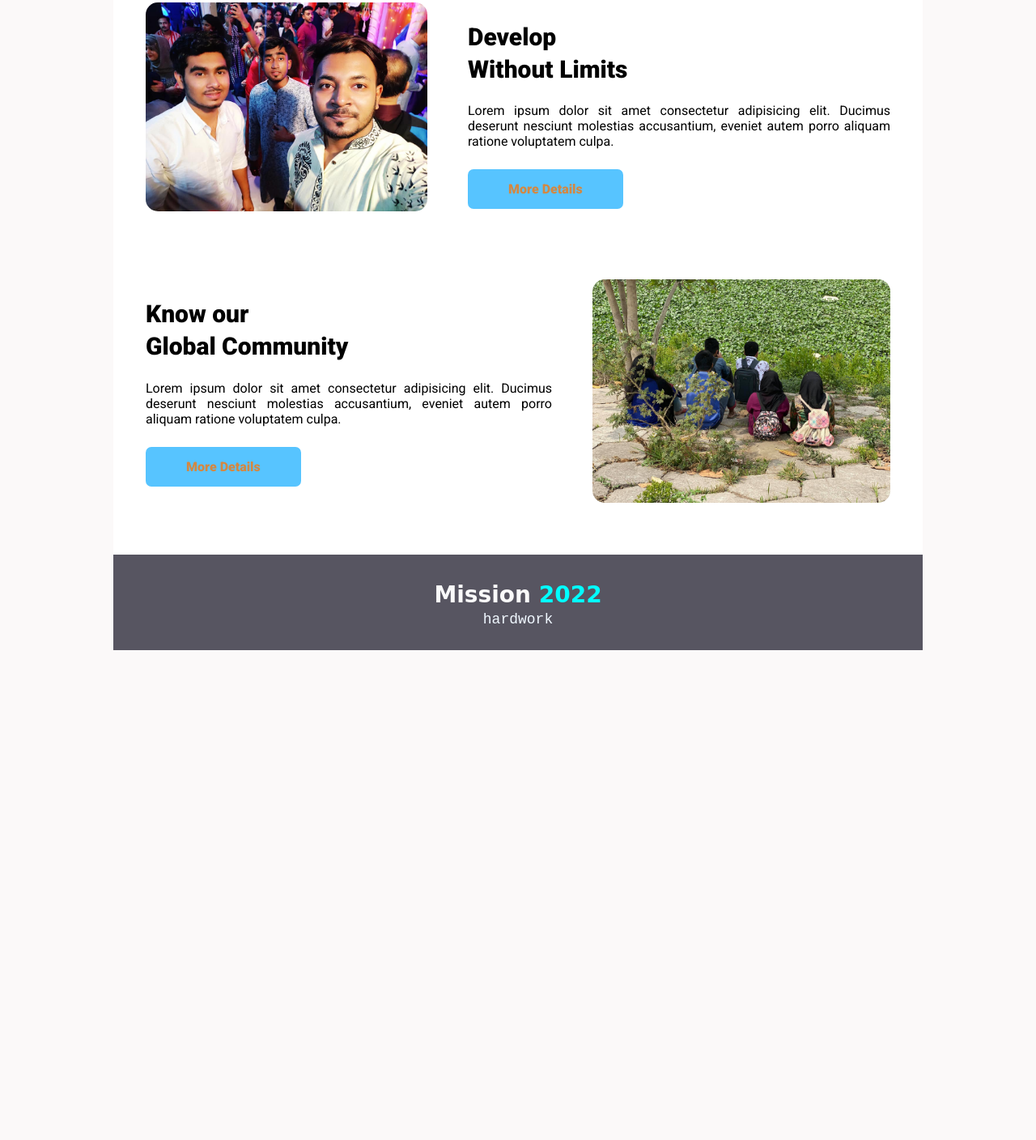
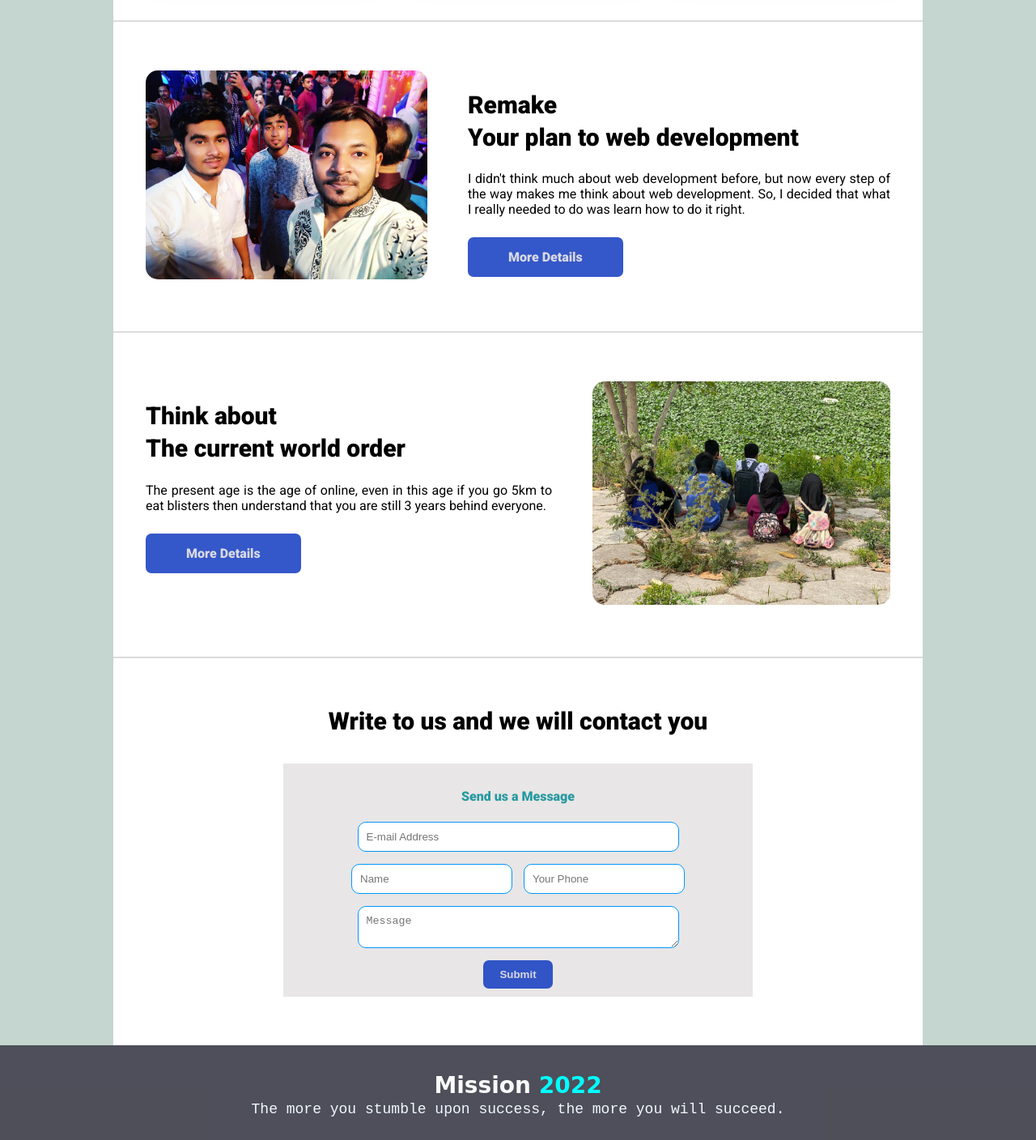
Before and after one commit to MuhammadBorhan/first-assignment, a plain HTML site: page index.html in a window 1280 px wide. Shown: the part 945-2353 px from the top of the page at 81% size. Before the commit the page ends 1748 px from the top, so only its background shows below. Drawn offline with Linux system fonts and the light colour scheme.

Commit message:
added contact section

```diff
--- a/index.html
+++ b/index.html
@@ -26,9 +26,8 @@
                         <h1>Stay focused on</h1>
                         <h2>Mission 2022</h2>
                     </div>
-                    <p>Lorem ipsum dolor sit amet, consectetur adipisicing elit. Rerum animi placeat dolore, odit magni
-                        aliquam rem molestias perspiciatis quisquam fuga?</p>
-                    <a class="default-btn" targer="-blank" href="#">Explore Now</a>
+                    <p>I am very happy that I was able to start my mission. Millions of crores of thankd to Allah.</p>
+                    <a class="default-btn" targer="-blank" href="#">See More...</a>
                     <small>Scroll down to explore more about us</small>
                 </div>
                 <div class="header-right">
@@ -53,9 +52,9 @@
                     </div>
                     <div class="banner-heading">
                         <h3>Mission</h3>
-                        <p>Lorem ipsum dolor, sit amet consectetur adipisicing elit. Aliquid delectus natus magni
-                            quaerat
-                            vitae libero suscipit excepturi, iste sequi consequatur!</p>
+                        <p>Before embarking on any mission, You have to prepare youreself well, because after going on a
+                            mission if you start thinking about something behind it then think that you have failed
+                            before going on a mission</p>
                     </div>
                 </div>
                 <div class="banner-items">
@@ -64,9 +63,9 @@
                     </div>
                     <div class="banner-heading">
                         <h3>Vision</h3>
-                        <p>Lorem ipsum dolor, sit amet consectetur adipisicing elit. Aliquid delectus natus magni
-                            quaerat
-                            vitae libero suscipit excepturi, iste sequi consequatur!</p>
+                        <p>Before embarking on any mission, You have to prepare youreself well, because after going on a
+                            mission if you start thinking about something behind it then think that you have failed
+                            before going on a mission</p>
                     </div>
                 </div>
                 <div class="banner-items">
@@ -75,9 +74,9 @@
                     </div>
                     <div class="banner-heading">
                         <h3>Goals</h3>
-                        <p>Lorem ipsum dolor, sit amet consectetur adipisicing elit. Aliquid delectus natus magni
-                            quaerat
-                            vitae libero suscipit excepturi, iste sequi consequatur!</p>
+                        <p>I didn't think much about web development before, but now every step of the way makes me
+                            think about web development. So, I decided that what I really needed to do was learn how to
+                            do it right.</p>
                     </div>
                 </div>
             </div>
@@ -93,10 +92,11 @@
                     <img src="./images/party.jpg" alt="">
                 </div>
                 <div class="content-details">
-                    <h1>Develop</h1>
-                    <h1 style="margin-top: -20px;">Without Limits</h1>
-                    <p>Lorem ipsum dolor sit amet consectetur adipisicing elit. Ducimus deserunt nesciunt molestias
-                        accusantium, eveniet autem porro aliquam ratione voluptatem culpa.</p>
+                    <h1>Remake</h1>
+                    <h1 style="margin-top: -20px;">Your plan to web development</h1>
+                    <p>I didn't think much about web development before, but now every step of the way makes me
+                        think about web development. So, I decided that what I really needed to do was learn how to
+                        do it right.</p>
                     <a style="padding: 15px 50px;" class="default-btn" target="_blank" href="#">More Details</a>
                 </div>
             </div>
@@ -109,10 +109,10 @@
         <section>
             <div class="about-section flex">
                 <div class="about-items">
-                    <h1>Know our</h1>
-                    <h1 style="margin-top: -20px;">Global Community</h1>
-                    <p>Lorem ipsum dolor sit amet consectetur adipisicing elit. Ducimus deserunt nesciunt molestias
-                        accusantium, eveniet autem porro aliquam ratione voluptatem culpa.</p>
+                    <h1>Think about</h1>
+                    <h1 style="margin-top: -20px;">The current world order</h1>
+                    <p>The present age is the age of online, even in this age if you go 5km to eat blisters then
+                        understand that you are still 3 years behind everyone.</p>
                     <a style="padding: 15px 50px;" class="default-btn" target="_blank" href="#">More Details</a>
                 </div>
                 <div class="about-img">
@@ -123,14 +123,38 @@
 
 
 
-        <!-- Footer Section -->
+        <!-- Contact Section -->
 
         <section>
-            <div class="footer-section">
-                <h1>Mission <span>2022</span></h1>
-                <p>hardwork</p>
+            <div class="contact-section">
+                <div class="contact-title">
+                    <h2>Write to us and we will contact you</h2>
+                </div>
+                <div class="contact-us">
+                    <h4>Send us a Message</h4>
+                    <form action="#">
+                        <input type="email" class="email" placeholder="E-mail Address">
+                        <input type="text" class="text" placeholder="Name">
+                        <input type="number" class="text" placeholder="Your Phone">
+                        <textarea name="" class="t-area" placeholder="Message"></textarea>
+                        <button class="button" type="button">Submit</button>
+                    </form>
+                </div>
             </div>
-        </section>
+    </div>
+    </div>
+    </section>
+
+
+
+    <!-- Footer Section -->
+
+    <section>
+        <div class="footer-section">
+            <h1>Mission <span>2022</span></h1>
+            <p>The more you stumble upon success, the more you will succeed.</p>
+        </div>
+    </section>
 
 
     </div>
--- a/style.css
+++ b/style.css
@@ -1,7 +1,7 @@
 body{
     margin: 0;
     padding: 0;
-    background-color: #fbf9f9;
+    background-color: #b3c9c0c2;
     font-family: 'Poppins', sans-serif;
     font-family: 'Roboto', sans-serif;
 }
@@ -16,8 +16,8 @@ body{
 .default-btn {
     text-decoration: none;
     padding: 10px 15px;
-    color: #e3802be3;
-    background-color: #00a6ffa8;
+    color: #ede9e5e3;
+    background-color: #1c43c3e3;
     transition: .4s;
     border-radius: 7px;
     font-weight: 900;
@@ -31,7 +31,8 @@ body{
 /* Header Section */
 
 .header-section {
-    padding: 40px 40px;
+    padding: 60px 40px;
+    border-bottom: 2px solid gainsboro;
 }
 .header-left {
     width: 60%;
@@ -83,13 +84,13 @@ body{
 /* Banner Section */
 .banner-section {
     justify-content: space-between;
-    padding: 0 40px;
+    padding: 60px 40px;
 }
 .banner-title h1 {
-    padding: 20px 0;
     font-size: 35px;
     font-weight: 600;
     text-align: center;
+    margin-bottom: 0;
 }
 .banner-heading span {
     color: #ab12d1;
@@ -118,6 +119,7 @@ body{
 /* Content Section */
 .content-section {
     padding: 60px 40px;
+    border-top: 2px solid gainsboro;
 }
 .content-img img {
     max-width: 100%;
@@ -126,6 +128,24 @@ body{
 .content-img {
     width: 40%;
     margin-right: 50px;
+    position: relative;
+}
+.content-img::after{
+    content: "";
+    position: absolute;
+    left: 0;
+    top: 0;
+    width: 100%;
+    height: 100%;
+    background-color: rgba(98,120,223,0.6);
+    border-radius: 15px;
+    opacity: 0;
+    visibility: hidden;
+    transition: .4s;
+}
+.content-img:hover::after{
+    opacity: 1;
+    visibility: visible;
 }
 .content-details {
     width: 60%;
@@ -146,7 +166,8 @@ body{
 /* About Section */
 
 .about-section {
-    padding: 20px 40px;
+    padding: 60px 40px;
+    border-top: 2px solid gainsboro;
 }
 
 .about-items {
@@ -164,12 +185,100 @@ body{
 }
 .about-img {
     width: 40%;
+    position: relative;
+}
+.about-img::after{
+    content: "";
+    position: absolute;
+    left: 0;
+    top: 0;
+    width: 100%;
+    height: 100%;
+    background-color: rgba(98,120,223,0.6);
+    border-radius: 15px;
+    opacity: 0;
+    visibility: hidden;
+    transition: .4s;
+}
+.about-img:hover::after{
+    opacity: 1;
+    visibility: visible;
 }
 .about-img img {
     width: 100%;
     border-radius: 15px;
 }
 
+
+
+/* Contact Section */
+.contact-section {
+    padding: 60px 40px;
+    border-top: 2px solid gainsboro;
+    margin-bottom: -40px;
+}
+.contact-title h2 {
+    text-align: center;
+    font-size: 30px;
+    font-weight: 800;
+    margin-bottom: 35px;
+    margin-top: 0;
+}
+.contact-us {
+    width: 500px;
+    margin: auto;
+    background-color: #a79d9d42;
+    padding: 10px 40px;
+    text-align: center;
+    transition: .4s;
+}
+.contact-us:hover{
+    box-shadow: 3px 12px 17px grey;
+}
+.contact-us h4 {
+    color: #139299e8;
+    font-weight: 800;
+}
+input.email {
+    width: 75%;
+    display: block;
+    margin: 0 auto;
+    padding: 10px;
+    margin-bottom: 15px;
+    border-radius: 10px;
+    border: 1px solid #0097ff;
+}
+input.text {
+    margin: 0 auto;
+    padding: 10px;
+    margin-bottom: 15px;
+    border-radius: 10px;
+    border: 1px solid #0097ff;
+    margin-right: 5px;
+    margin-left: 5px;
+}
+.button {
+    padding: 10px 20px;
+    color: #ede9e5e3;
+    background-color: #1c43c3e3;
+    transition: .4s;
+    border-radius: 7px;
+    font-weight: 900;
+    border: none;
+}
+.button:hover{
+    background-color: blue;
+    color: red;
+}
+.t-area {
+    width: 75%;
+    display: block;
+    margin: 0 auto;
+    padding: 10px;
+    margin-bottom: 15px;
+    border-radius: 10px;
+    border: 1px solid #0097ff;
+}
 
 
 /* Footer Section */
```
